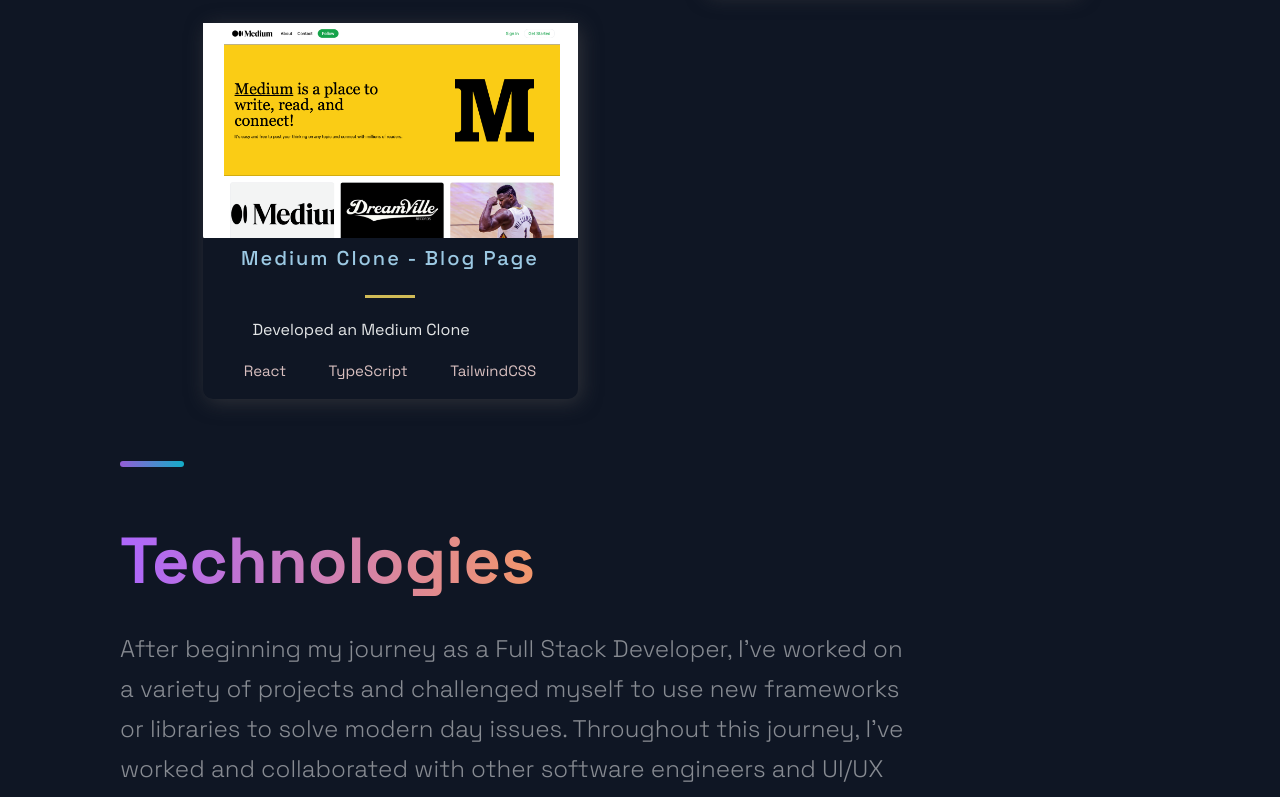
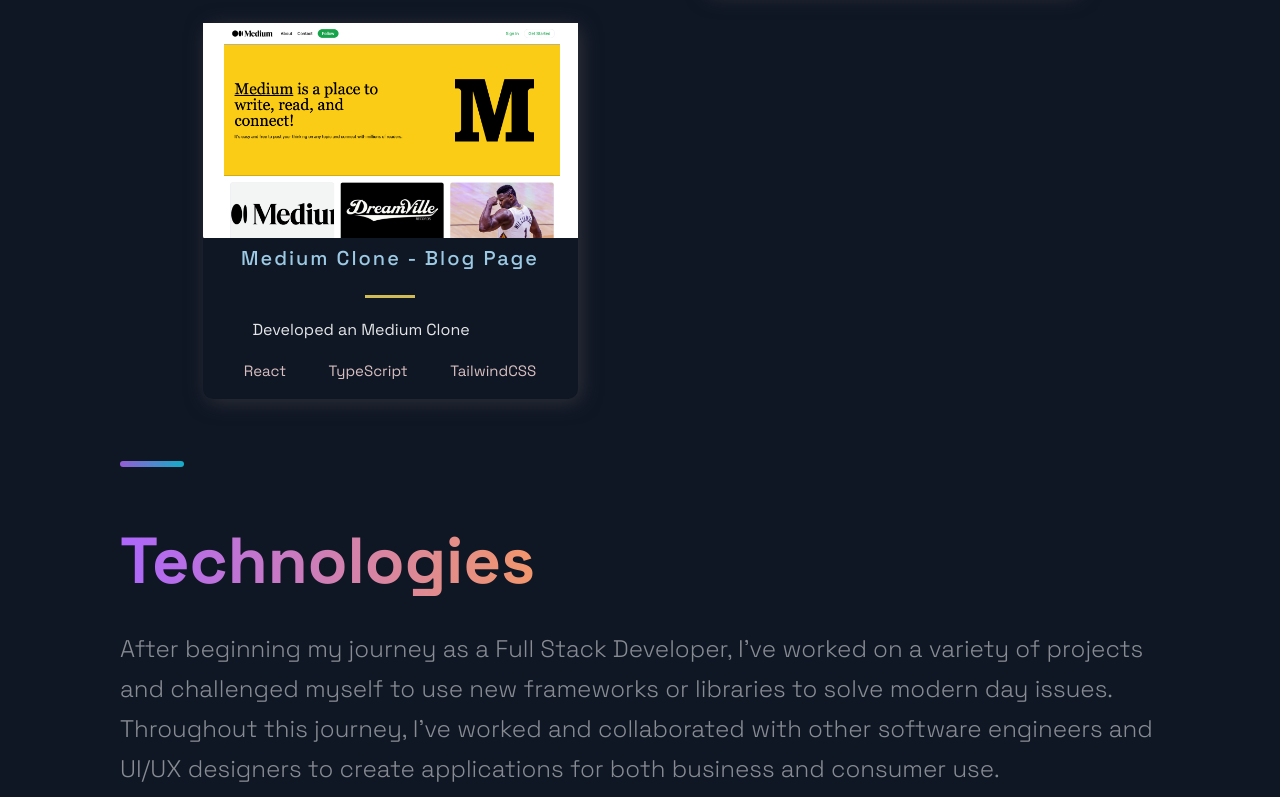
Before and after one commit to dvebino/portfolioV2, a Next.js app: page / in a window 1280 px wide. Shown: the part 2000-2797 px from the top of the page. Built offline with nearby package versions, Linux system fonts and the light colour scheme.

Commit message:
Changed technologies section styling

```diff
--- a/src/styles/GlobalComponents/index.js
+++ b/src/styles/GlobalComponents/index.js
@@ -55,7 +55,7 @@
 `
 
 export const SectionText = styled.p`
-  max-width: 800px;
+  max-width: 100%;
   font-size: 24px;
   line-height: 40px;
   font-weight: 300;
```
